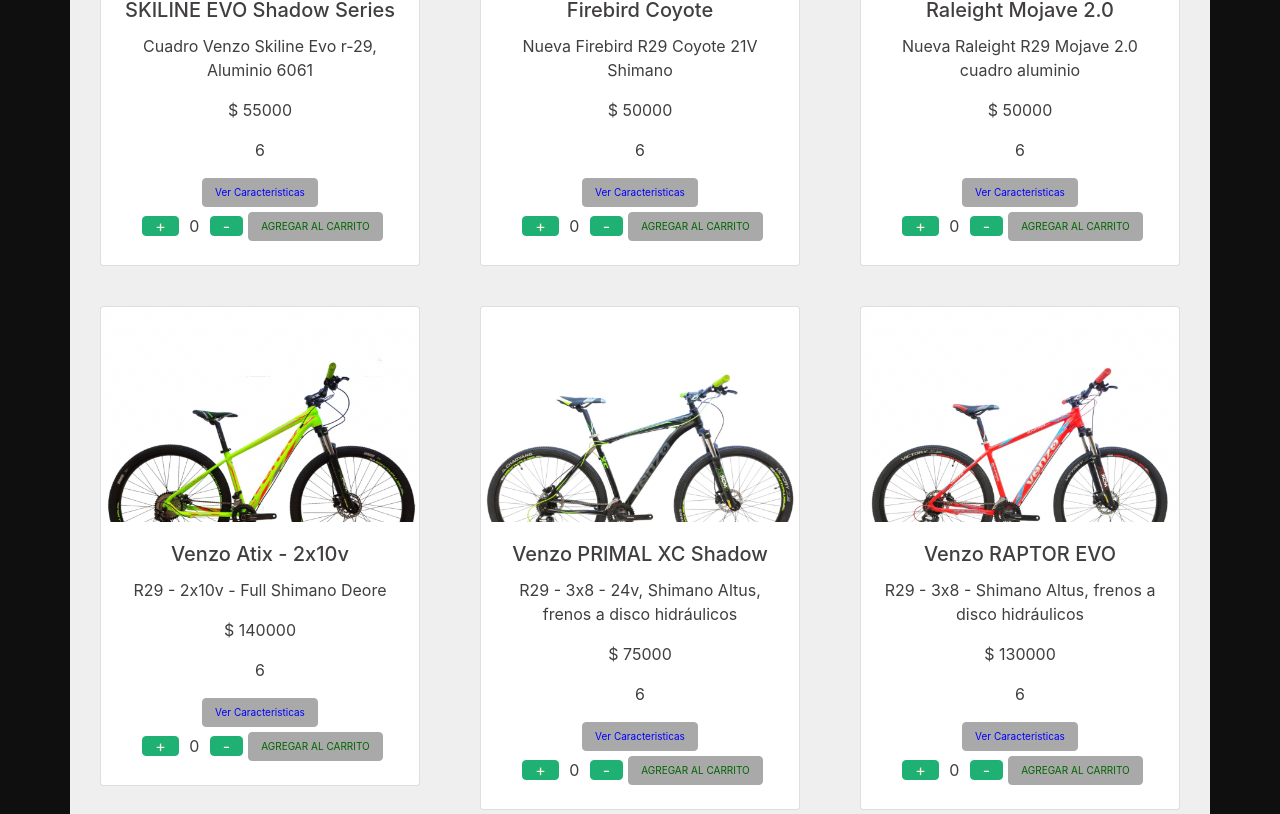
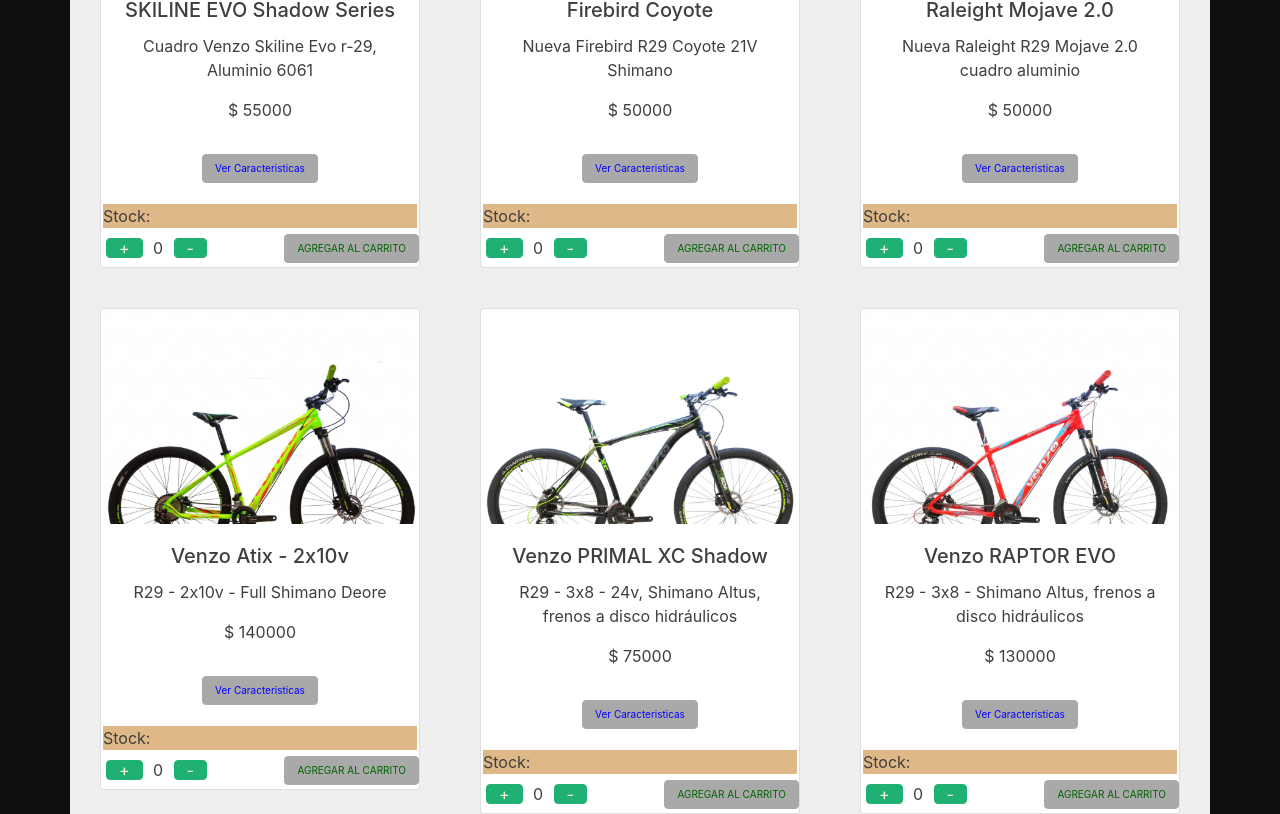
Before and after one commit to LucianoFernandez33/bikes_Store, a React (Create React App) app: page /bikes in a window 1280 px wide. Shown: the part 1140-1954 px from the top of the page. Built offline with nearby package versions, Linux system fonts and the light colour scheme.

Commit message:
renegando con el counter

```diff
--- a/src/Components/ItemCount/ItemCount.css
+++ b/src/Components/ItemCount/ItemCount.css
@@ -41,3 +41,9 @@
     align-items: center;
     margin: 2px 8px;
 }
+.container-counter-stock {
+    margin: 1px 2px;
+    display: flex;
+    text-align: center;
+    background-color: burlywood;
+}
--- a/src/Components/ItemCount/ItemCount.js
+++ b/src/Components/ItemCount/ItemCount.js
@@ -7,13 +7,14 @@
 
     return (
             <>
+                <p id={id} className="container-counter-stock">Stock: {stockTotal}</p>
             <div className="container-buttons">
                 <div className="container-buttons-child">
-                    <Button className="buttonSumar" >+</Button>
-                    <p className="container-counter">0</p>
-                    <Button className="buttonRestar">-</Button>
+                    <Button className="buttonSumar" onClick={sumar} disabled={!buttonActive}>+</Button>
+                    <p className="container-counter">{stockUsser}</p>
+                    <Button className="buttonRestar" onClick={restar} disabled={!buttonActive}>-</Button>
                 </div>
-                <Button className="buttonComprar">AGREGAR AL CARRITO</Button>
+                <Button className="buttonComprar" onClick={onAdd} disabled={!buttonActive}>AGREGAR AL CARRITO</Button>
             </div>
             </>
         );
--- a/src/Components/ItemCountContainer/ItemCountContainer.js
+++ b/src/Components/ItemCountContainer/ItemCountContainer.js
@@ -1,5 +1,5 @@
 import React, {useState} from 'react';
-import ItemCount from '../ItemCount/ItemCount'
+import ItemCount from '../ItemCount/ItemCount';
 
 const ItemCountContainer = ({id, stock}) => {
     const [stockTotal, setStockTotal] = useState(stock);
--- a/src/Components/ItemDetail/ItemDetail.js
+++ b/src/Components/ItemDetail/ItemDetail.js
@@ -1,33 +1,33 @@
 import React from 'react';
-import 'bootstrap/dist/css/bootstrap.min.css';
 import "./ItemDetail.css"
 import ItemCount from '../ItemCount/ItemCount'
 
 // Aca muestro la descripcion del producto que el usuario elige al hacer click en VER CARACTERISTICAS
 
-const ItemDetail = ({arrayItems}) =>{
+const ItemDetail = ({datos}) =>{
 
-    console.log(arrayItems)
+    console.log(datos)
+
     return (
 
-           <div key= {arrayItems.id} className="container-itemDetail-principal">
+           <div key= {datos.id} className="container-itemDetail-principal">
             <div className="container-card-itemDetail">
                 <div className="container-card-img-itemDetail">
-                    <img src={arrayItems.img}/>
+                    <img src={datos.img}/>
                 </div>
                 <div className="container-card-body-itemDetail">
-                    <h4>{arrayItems.tittle}</h4>
+                    <h4>{datos.tittle}</h4>
                     <ul>
                         <li>Horquilla Venzo con regulación + bloqueo - Cuadro de Aluminio</li>
                         <li>21 velocidades con cambio, descarrilador y manijas SHIMANO</li>
                         <li>Ruedas VENZo con mazas a rulemanes, Corride a disco mecánico</li>
                         <li>Talles: 14"(XS), 16"(S), 18"(M), 20"(L), 22"(XL)</li>
                     </ul>
-                    <p>STOCK: 10 {arrayItems.stock}</p>
+                    <p>STOCK: 10 {datos.stock}</p>
                 </div>
             </div>
             <div>
-                <ItemCount stock={arrayItems.stock}/>
+                <ItemCount stock={datos.stock}/>
             </div>
         </div>
 
--- a/src/Components/ItemDetailContainer/ItemDetailContainer.js
+++ b/src/Components/ItemDetailContainer/ItemDetailContainer.js
@@ -1,14 +1,15 @@
 import React, { useState, useEffect } from "react";
 import ItemDetail from "../ItemDetail/ItemDetail";
-import { useParams } from "react-router";
+import { useParams } from "react-router-dom";
 
 const ItemDetailContainer = () => {
-    const [arrayItems, setArrayItems] = useState({})
+
+    const [datos, setDatos] = useState({})
     const {id} = useParams()
-    console.log(id)
 
     useEffect(()=>{
        const getItem = () =>{
+
             return new Promise((resolve, reject)=>{
                 const catalogo = [
                     {
@@ -224,7 +225,7 @@
                 ];
                 //generamos un retraso de 1 segundo al mostrar la card
                 setTimeout(()=>{
-                    resolve(catalogo);
+                    resolve(catalogo); //resuelve la promesa
                 },1000);
                 })
         }
@@ -232,22 +233,16 @@
     getItem().then(dato =>{
         const itemFilter = dato.filter (item => item.id ==`${id}`)
         console.log(itemFilter)
-        setArrayItems(itemFilter)},
+        setDatos(itemFilter)},
+    )
 
-     (rej)=>{
-         console.log("rechazada-->", rej)
-     })
-     .catch(()=>{
-         console.log("se produjo un error")
-     })
-     .finally(()=>{
-         console.log("el control ha finalizado")
-     })
  },[]);
- console.log(arrayItems)
+
+ console.log(datos)
+
  return(
         <div>
-            {arrayItems.lenght > 0  ? <ItemDetail arrayItems={arrayItems[0]}/> :
+            {datos.lenght > 0  ? <ItemDetail datos={datos[0]}/> :
             <p>Cargando...</p>}
         </div>
     );
--- a/src/Components/ItemList/ItemList.js
+++ b/src/Components/ItemList/ItemList.js
@@ -14,9 +14,9 @@
             </div>
             <div className="container-tit">CATÁLOGO DE PRODUCTOS</div>
             <div className="catalogo">
-                {productos.map((arrayItems)=>
-                <div key={arrayItems.id} className="container-card">
-                    <Item img={arrayItems.img} tittle={arrayItems.tittle} description= {arrayItems.description} price={arrayItems.price} stock= {arrayItems.stockTotal}/>
+                {productos.map((datos)=>
+                <div key={datos.id} className="container-card">
+                    <Item img={datos.img} tittle={datos.tittle} description= {datos.description} price={datos.price} stock= {datos.stockTotal}/>
                 </div>
             )}
             </div>
--- a/src/Components/ItemListContainer/ItemListContainer.js
+++ b/src/Components/ItemListContainer/ItemListContainer.js
@@ -5,7 +5,7 @@
 
 export const ItemListContainer = () => {
 
-   const [arrayItems, setArrayItems] = useState([])
+   const [datos, setDatos] = useState([])
 
    useEffect(()=>{
       const listas = new Promise((resolve, reject)=>{
@@ -227,7 +227,7 @@
       })
 
    listas.then((res)=>{
-      setArrayItems(res)
+      setDatos(res)
    })
    .catch(()=>{
       console.log("Hubo problemas al cargar")
@@ -239,7 +239,7 @@
 
 return(
   <div className="container-products">
-     {arrayItems.length > 0 ? <ItemList productos={arrayItems}/> :  <Spinner className="spinner" animation="border" variant="primary" />}
+     {datos.length > 0 ? <ItemList productos={datos}/> :  <Spinner className="spinner" animation="border" variant="primary" />}
   </div>
 )
 
--- a/src/Components/Items/Item.js
+++ b/src/Components/Items/Item.js
@@ -4,8 +4,9 @@
 import "./Item.css"
 import {Card, Button} from 'react-bootstrap';
 import { Link } from 'react-router-dom';
+import ItemCountContainer from '../ItemCountContainer/ItemCountContainer';
 
-const Item = ({img, description, tittle, price, stock, id}) =>{
+const Item = ({img, description, tittle, price, stockTotal, id}) =>{
 
     return (
         <div className="container-card-child">
@@ -17,12 +18,12 @@
                     <Card.Title>{tittle}</Card.Title>
                     <Card.Text>{description}</Card.Text>
                     <Card.Text> $ {price}</Card.Text>
-                    <Card.Text>{stock}</Card.Text>
+                    <Card.Text>{stockTotal}</Card.Text>
                     <Link to={`/item/${id}`}>
                         <Button className="button-Caraterist">Ver Caracteristicas</Button>
                     </Link>
-                    <ItemCount stock={stock}/>
                 </Card.Body>
+                    <ItemCountContainer id={id} stockTotal={stockTotal}/>
             </Card>
         </div>
     )
```
